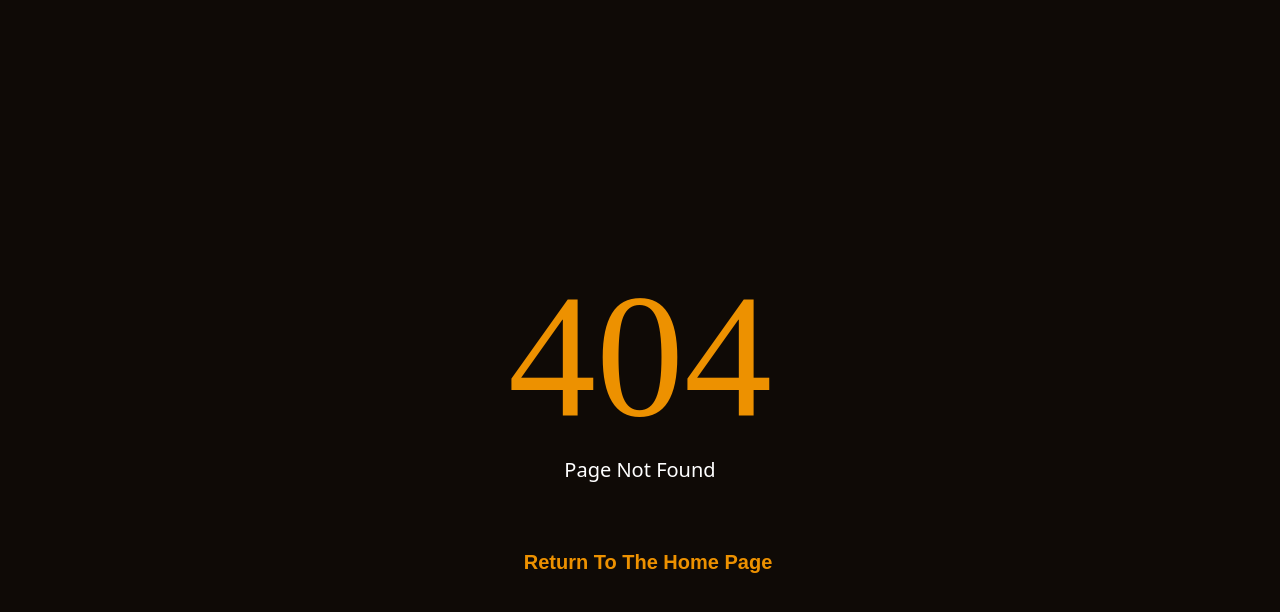
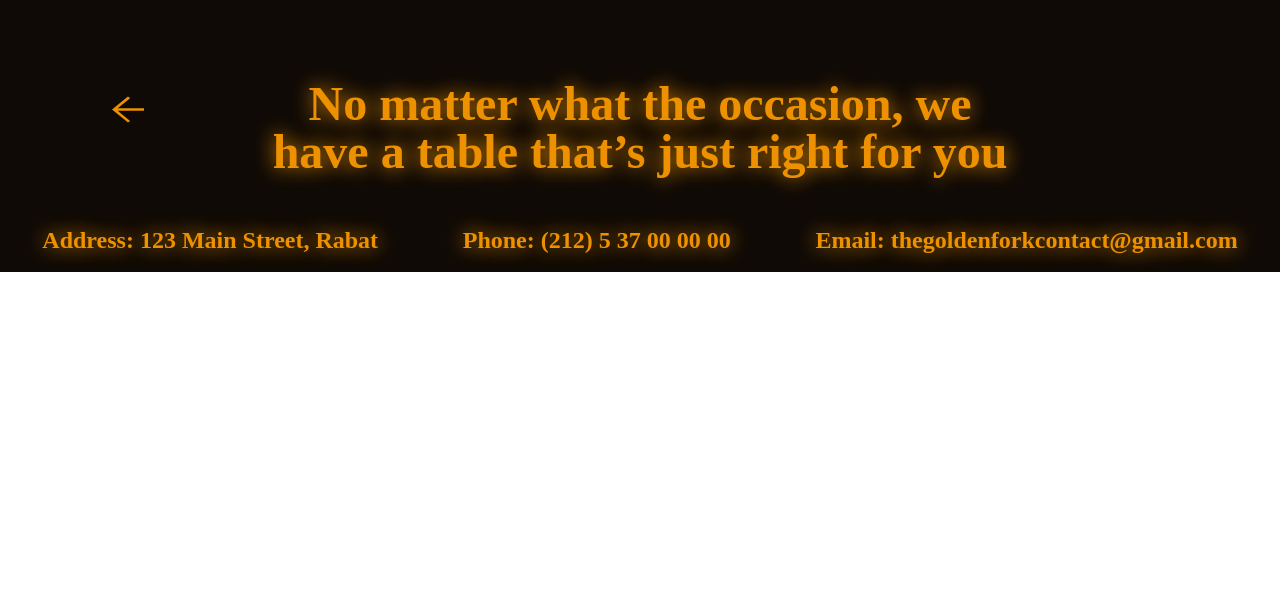
Before and after one commit to dev-saber/the-golden-fork, a React (Vite) app in the folder client/: page /reservation in a window 1280 px wide. Before the commit this address had no page. Shown: the top 612 px of the page. Built offline with nearby package versions, Linux system fonts and the light colour scheme.

Commit message:
reservation view first commit

```diff
--- a/client/src/App.jsx
+++ b/client/src/App.jsx
@@ -1,10 +1,12 @@
 import { BrowserRouter } from "react-router-dom";
 import Routing from "./routes/routing";
+import Footer from "./components/footer";
 
 function App() {
   return (
     <BrowserRouter>
       <Routing />
+      <Footer />
     </BrowserRouter>
   );
 }
--- a/client/src/components/footer.jsx
+++ b/client/src/components/footer.jsx
@@ -2,7 +2,7 @@ import React from "react";
 
 export default function Footer() {
   return (
-    <div className="w-full font-yellowtail font-semibold text-xs glow flex justify-around py-4 md:text-lg lg:text-2xl">
+    <div className="bg-bgBlack w-full font-yellowtail font-semibold text-xs glow flex justify-around py-4 md:text-lg lg:text-2xl">
       <p>
         Address:
         <br className="md:hidden" /> 123 Main Street, Rabat
--- a/client/src/layouts/home/purchase.jsx
+++ b/client/src/layouts/home/purchase.jsx
@@ -21,7 +21,7 @@ export default function Purchase() {
             journey that will tantalize your taste buds and leave you with
             memories to last a lifetime.
           </p>
-          <NavLink text="Make Your Reservation" />
+          <NavLink text="Make Your Reservation" navigation="reservation" />
         </div>
       </div>
 
--- a/client/src/pages/home.jsx
+++ b/client/src/pages/home.jsx
@@ -3,17 +3,15 @@ import Landing from "../layouts/home/landing";
 import About from "../layouts/home/about";
 import Menu from "../layouts/home/menu";
 import Purchase from "../layouts/home/purchase";
-import Footer from "../components/footer";
 
 export default function Home() {
   return (
     <>
       <Landing />
-      <div className="bg-bgBlack gap-24 flex flex-col md:gap-32">
+      <div className="bg-bgBlack gap-24 flex flex-col md:gap-32 pb-8">
         <About />
         <Menu />
         <Purchase />
-        <Footer />
       </div>
     </>
   );
--- a/client/src/pages/menu.jsx
+++ b/client/src/pages/menu.jsx
@@ -2,7 +2,6 @@ import React from "react";
 import Title from "../components/title";
 import MenuData from "../services/menuData";
 import Meal from "../components/meal";
-import Footer from "../components/footer";
 import BackArrow from "../components/backArrow";
 
 export default function Menu() {
@@ -40,10 +39,9 @@ export default function Menu() {
     );
   });
   return (
-    <div className="bg-bgBlack w-full h-[100%] pt-20 gap-24 flex flex-col md:gap-32 text-white">
-      <BackArrow/>
+    <div className="bg-bgBlack w-full h-[100%] pt-20 gap-24 flex flex-col md:gap-32 text-white pb-8">
+      <BackArrow />
       {content}
-      <Footer />
     </div>
   );
 }
--- /dev/null
+++ b/client/src/pages/reservation.jsx
@@ -0,0 +1,15 @@
+import React from "react";
+import BackArrow from "../components/backArrow";
+
+export default function Reservation() {
+  return (
+    <>
+      <div className="bg-bgBlack w-full h-[100%] pt-20 gap-24 flex flex-col md:gap-32 items-center pb-8">
+        <BackArrow />
+        <p className="glow font-bold text-xl px-8 text-center font-yellowtail md:text-4xl sm:w-1/2 md:w-[70%] lg:text-5xl lg:w-[65%]">
+          No matter what the occasion, we have a table that’s just right for you
+        </p>
+      </div>
+    </>
+  );
+}
--- a/client/src/routes/routing.jsx
+++ b/client/src/routes/routing.jsx
@@ -2,12 +2,14 @@ import { Routes, Route } from "react-router-dom";
 import Home from "../pages/home";
 import Menu from "../pages/menu";
 import NotFound from "../pages/notFound";
+import Reservation from "../pages/reservation";
 
 export default function Routing() {
   return (
     <Routes>
       <Route path="/" element={<Home />} />
       <Route path="/menu" element={<Menu />} />
+      <Route path="/reservation" element={<Reservation />} />
       <Route path="*" element={<NotFound />} />
     </Routes>
   );
```
Lines whose indentation alone changed are shown as unchanged.
